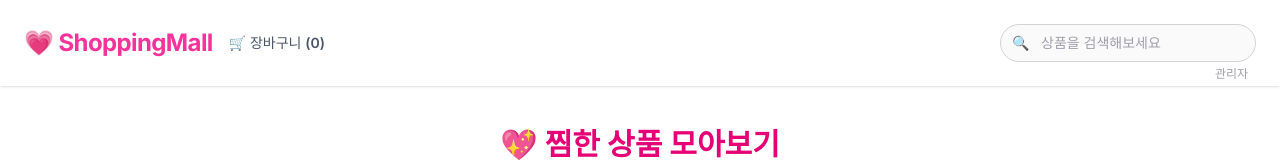
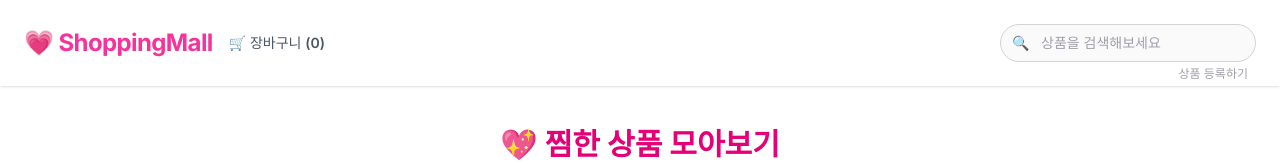
Before and after one commit to LBOMI/myShopping, a Next.js app: page / in a window 1280 px wide. Shown: the top 162 px of the page. Built offline with nearby package versions, Linux system fonts and the light colour scheme.

Commit message:
상품 등록하기로 문구 변경

```diff
--- a/src/components/Navbar.tsx
+++ b/src/components/Navbar.tsx
@@ -29,6 +29,7 @@ export default function Navbar() {
         </Link>
       </div>
 
+
       {/* 검색창 + 관리자 링크 감싸기 */}
       <div className="relative w-full md:w-64">
         <input
@@ -47,7 +48,7 @@ export default function Navbar() {
           href="/admin"
           className="absolute right-2 -bottom-5 text-xs text-zinc-400 hover:text-pink-400 transition"
         >
-          관리자
+          상품 등록하기
         </Link>
       </div>
     </nav>
```
